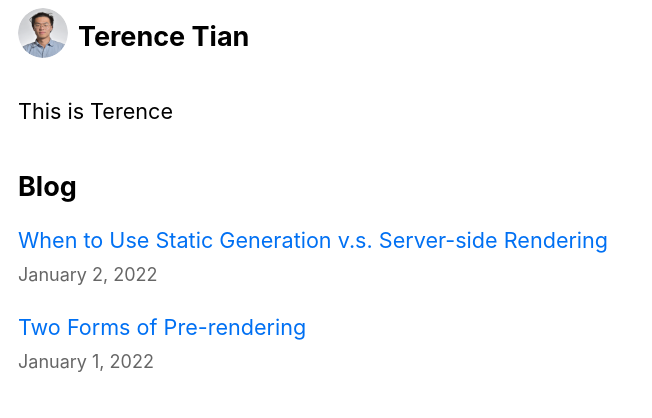
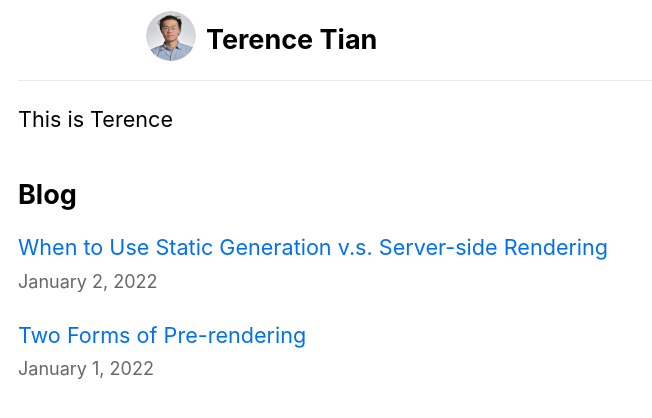
Before and after one commit to Terence625/nextjs-blog, a Next.js app: page / in a window 1280 px wide. Shown: the top 418 px of the page, without its empty margins (0-652 px from the left). Built offline with nearby package versions, Linux system fonts and the light colour scheme.

Commit message:
[Terence] enhance the navbar

```diff
--- a/src/components/layout/layout.module.css
+++ b/src/components/layout/layout.module.css
@@ -2,13 +2,35 @@
   padding: 0 1rem;
 }
 
-.navbar {
-  display: flex;
-  flex-direction: row;
-  align-items: center;
+.header {
   position: sticky;
   top: 0;
+  display: flex;
+  flex-direction: column;
+  justify-content: space-around;
+  -webkit-box-align: center;
+  align-items: center;
+  width: 100%;
   background: white;
+  z-index: 1000;
+  border-bottom: 1px solid #eaeaea;
+}
+
+.div {
+  width: 100%;
+  margin: 0 auto;
+  padding: 0 1rem;
+  max-width: 1024px;
+  text-align: center;
+}
+
+.navbar {
+  position: relative;
+  flex: 1;
+  height: 80px;
+  display: flex;
+  -webkit-box-align: center;
+  align-items: center;
 }
 
 .backToHome {
--- a/src/components/layout/layout.tsx
+++ b/src/components/layout/layout.tsx
@@ -15,8 +15,10 @@ export default function Layout({ children, home }: { children: React.ReactNode;
         <meta name="description" content="Terence Tian's blog" />
         <title />
       </Head>
-      <header>
-        <Navbar />
+      <header className={styles.header}>
+        <div className={styles.div}>
+          <Navbar />
+        </div>
       </header>
       <main>{children}</main>
       {!home && (
--- a/src/styles/global.css
+++ b/src/styles/global.css
@@ -21,6 +21,10 @@ a:hover {
   text-decoration: underline;
 }
 
+body {
+  overflow-y: scroll;
+}
+
 img {
   max-width: 100%;
   display: block;
```
